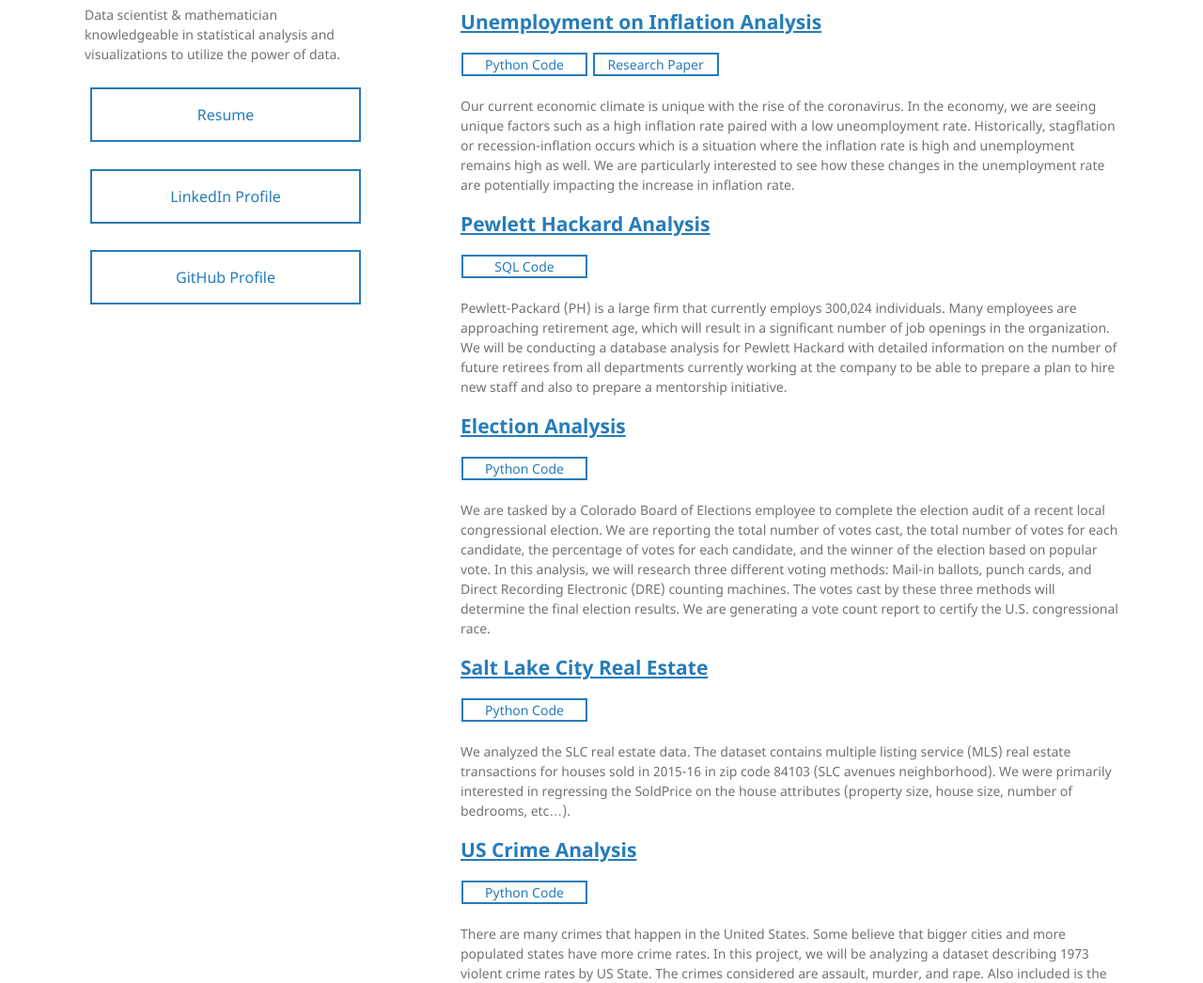
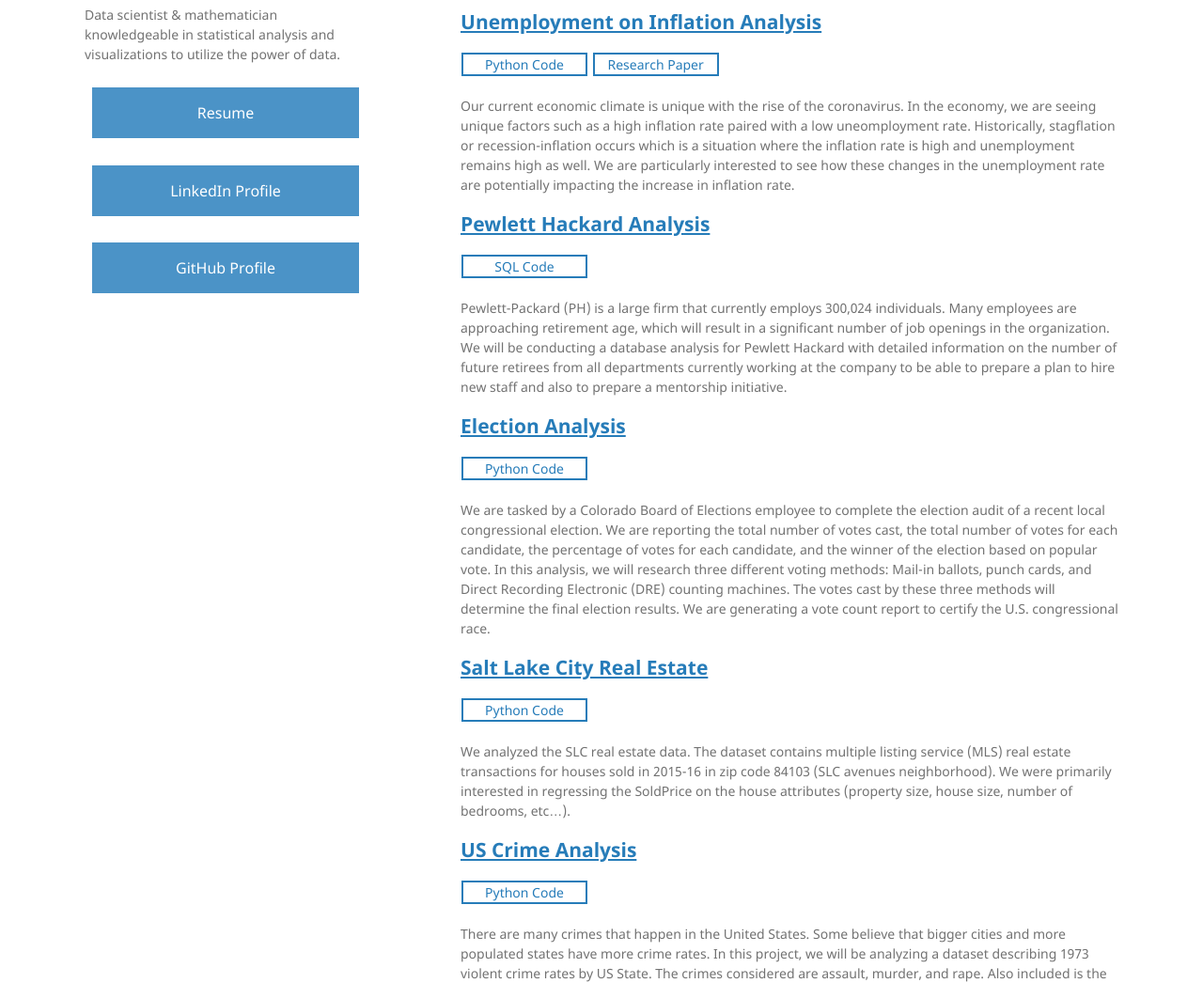
Before and after one commit to dosanity/dosanity.github.io, a Jekyll site: the page built from index.md, in a window 1280 px wide and 1400 px high. Shown: the part 354-1400 px from the top of the window at 94% size. Built offline with Jekyll 4.4.1, drawn with Linux system fonts in a browser that asks for light colours; our own code applies the rules of GitHub Pages for plain Markdown files.

Commit message:
update page

```diff
--- a/_sass/jekyll-theme-minimal.scss
+++ b/_sass/jekyll-theme-minimal.scss
@@ -2,9 +2,9 @@
 @import "rouge-github";
 
 .button {
-  background-color: white;
-  border: 2px solid #267CB9;
-  color: #267CB9;
+  background-color: #4b93c7;
+  border: none;
+  color: white;
   padding: 15px 32px;
   text-align: center;
   text-decoration: none;
@@ -18,7 +18,7 @@
 
 .button:hover {
   background-color: white;
-  color: #267CB9;
+  color: black;
   border: 2px solid #267CB9;
 }
 
```
